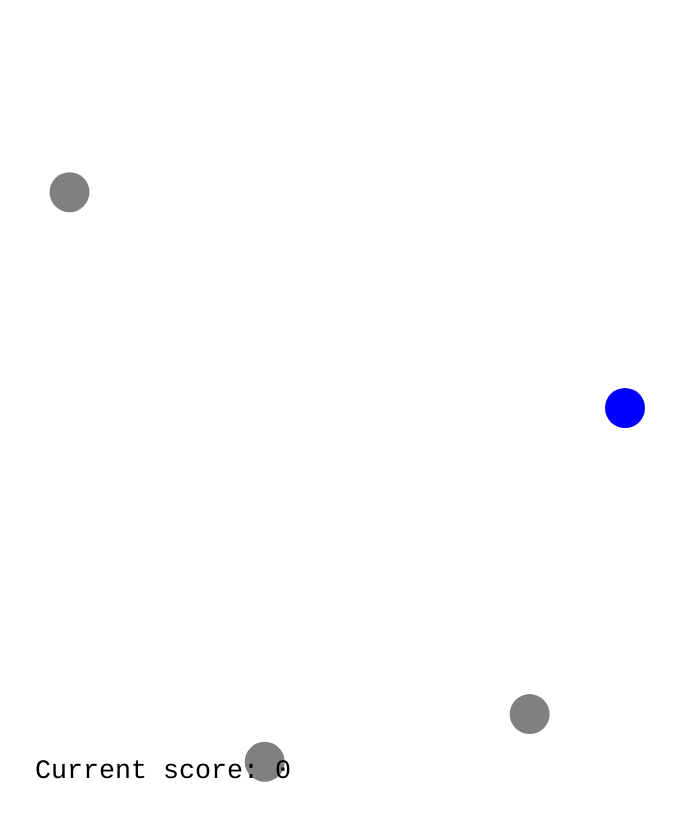
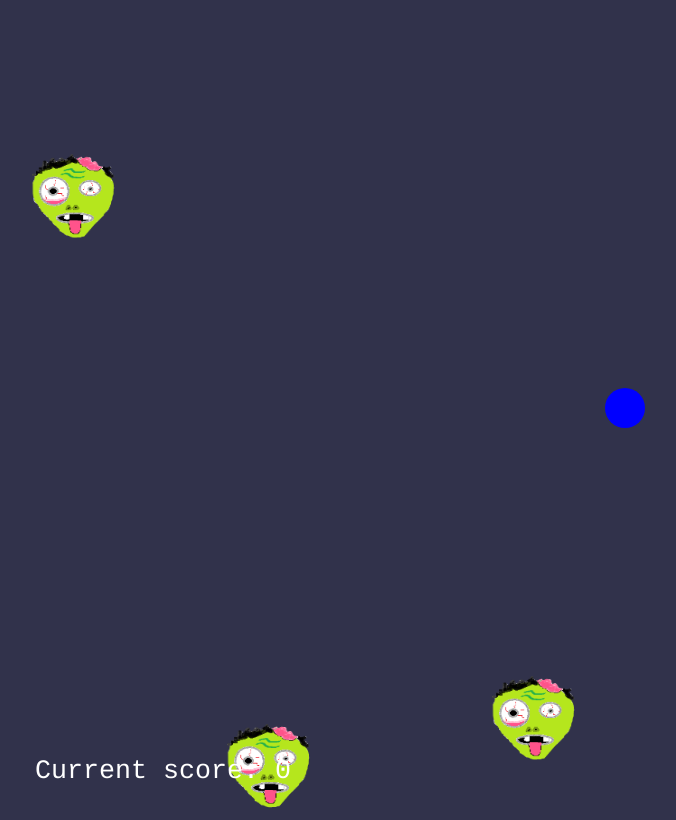
Before and after one commit to whastings/zasteroids, a website: page index.html in a window 1280 px wide. Shown: the whole page, without its empty margins (23-699 px from the left). Drawn offline with nearby package versions, Linux system fonts and the light colour scheme.

Commit message:
Add style and replace asteroid circles with zombie heads.

```diff
--- a/asteroid.js
+++ b/asteroid.js
@@ -2,16 +2,27 @@
   "use strict";
 
   var COLOR = "gray";
-  var RADIUS = 20;
+  var RADIUS = 40;
   var SPEED_FACTOR = 2;
 
   var Asteroids = root.Asteroids = root.Asteroids || {};
 
   var Asteroid = Asteroids.Asteroid = function(pos, vel) {
     Asteroids.MovingObject.call(this, pos, vel, RADIUS, COLOR);
+    this.image = new Image();
+    this.image.src = 'images/zombie.png';
   };
+  Asteroid.inherits(Asteroids.MovingObject);
 
-  Asteroid.inherits(Asteroids.MovingObject);
+  Asteroid.prototype.draw = function(context) {
+    var sizeOffset = Math.floor(RADIUS * 0.95),
+        size = Math.floor(RADIUS * 2.1);
+    context.drawImage(
+      this.image,
+      this.pos[0] - sizeOffset, this.pos[1] - sizeOffset, // Start x, start y.
+      size, size // width, height
+    );
+  };
 
   Asteroid.randomAsteroid = function(dimX, dimY) {
     var posX = Math.floor(Math.random() * dimX);
--- a/bullet.js
+++ b/bullet.js
@@ -4,7 +4,7 @@
   var Asteroids = root.Asteroids = root.Asteroids || {};
   var MovingObject = Asteroids.MovingObject;
 
-  var COLOR = "black",
+  var COLOR = "white",
       RADIUS = 2,
       SPEED_MULTIPLIER = 10;
 
--- a/game.js
+++ b/game.js
@@ -172,7 +172,7 @@
   };
 
   Game.prototype.showScore = function() {
-    this.context.fillStyle = "black";
+    this.context.fillStyle = "white";
     this.context.font = "normal 20pt Courier ";
     this.context.fillText(
       "Current score: " + this.hitAsteroids,
--- a/index.html
+++ b/index.html
@@ -1,5 +1,8 @@
 <!doctype html>
 <html>
+  <head>
+    <link rel="stylesheet" href="styles.css" />
+  </head>
   <body>
     <canvas id="game-canvas"></canvas>
 
--- /dev/null
+++ b/styles.css
@@ -0,0 +1,3 @@
+body {
+  background-color: #31324B;
+}
```
Also changed, not shown: images/zombie.png (added), 1 other file.
